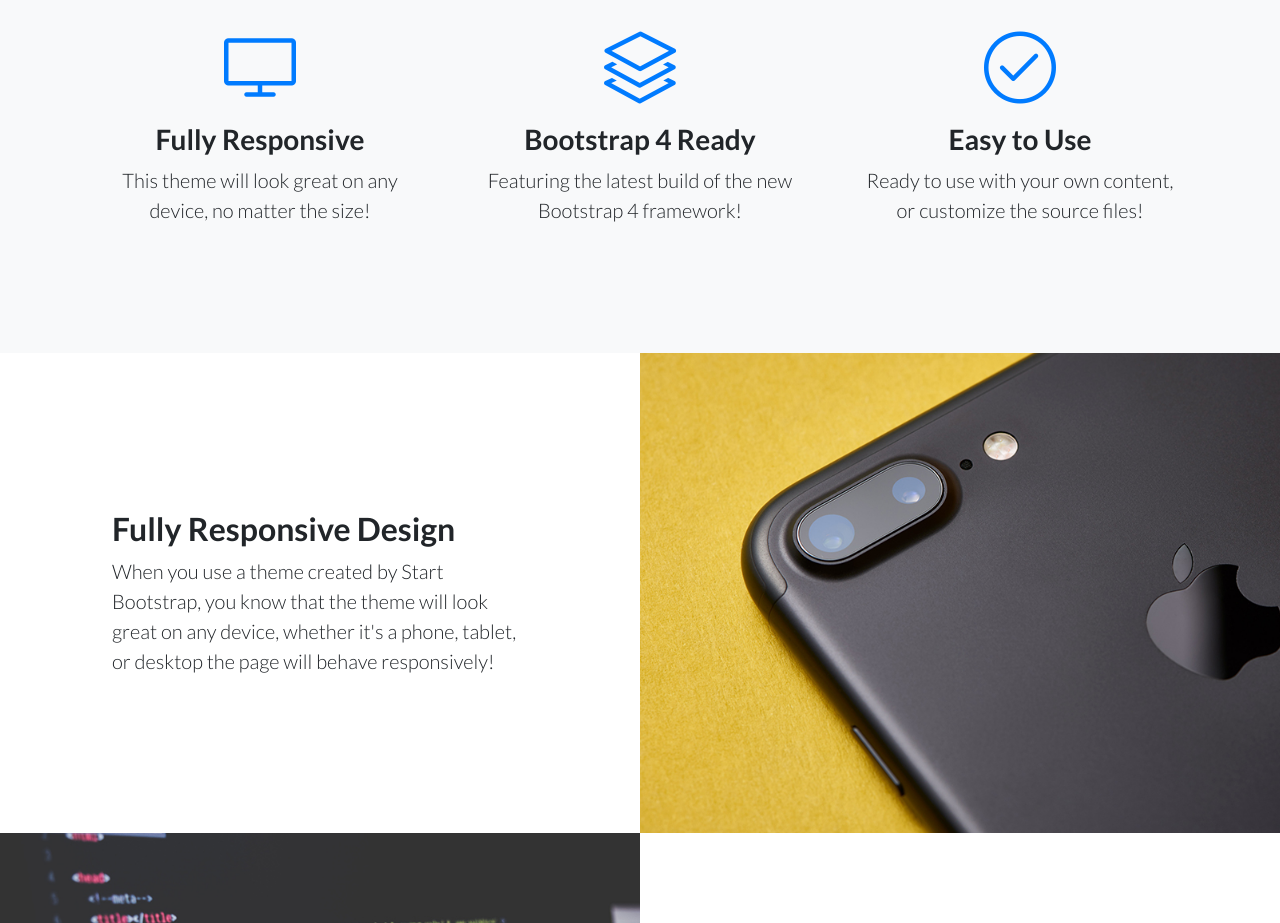
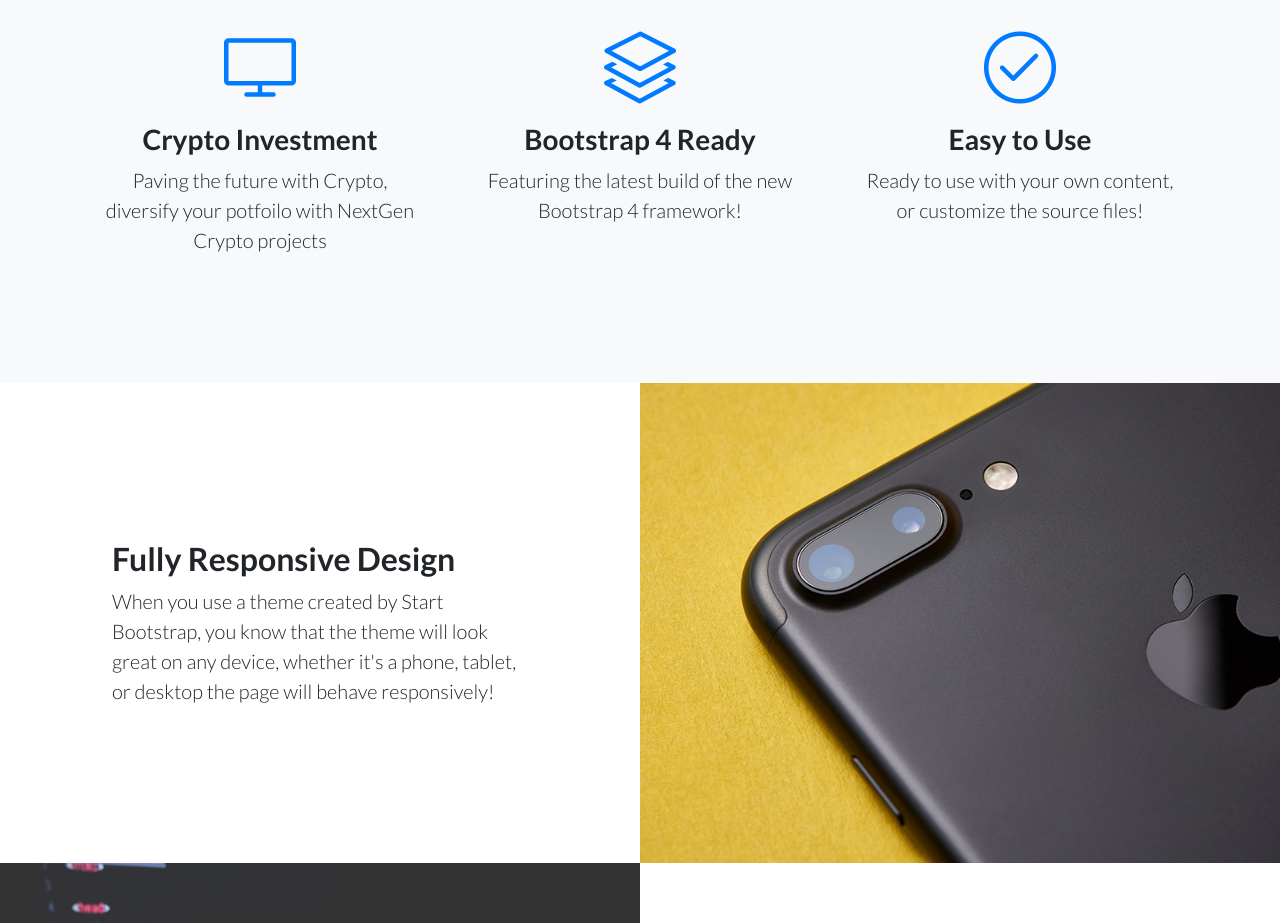
Before and after one commit to Suluiss/template-landing-page, a website: page index.html in a window 1280 px wide. Shown: the part 800-1723 px from the top of the page. Drawn offline with Linux system fonts and the light colour scheme.

Commit message:
Update index.html

```diff
--- a/index.html
+++ b/index.html
@@ -67,8 +67,8 @@
             <div class="features-icons-icon d-flex">
               <i class="icon-screen-desktop m-auto text-primary"></i>
             </div>
-            <h3>Fully Responsive</h3>
-            <p class="lead mb-0">This theme will look great on any device, no matter the size!</p>
+            <h3>Crypto Investment</h3>
+            <p class="lead mb-0">Paving the future with Crypto, diversify your potfoilo with NextGen Crypto projects </p>
           </div>
         </div>
         <div class="col-lg-4">
```
